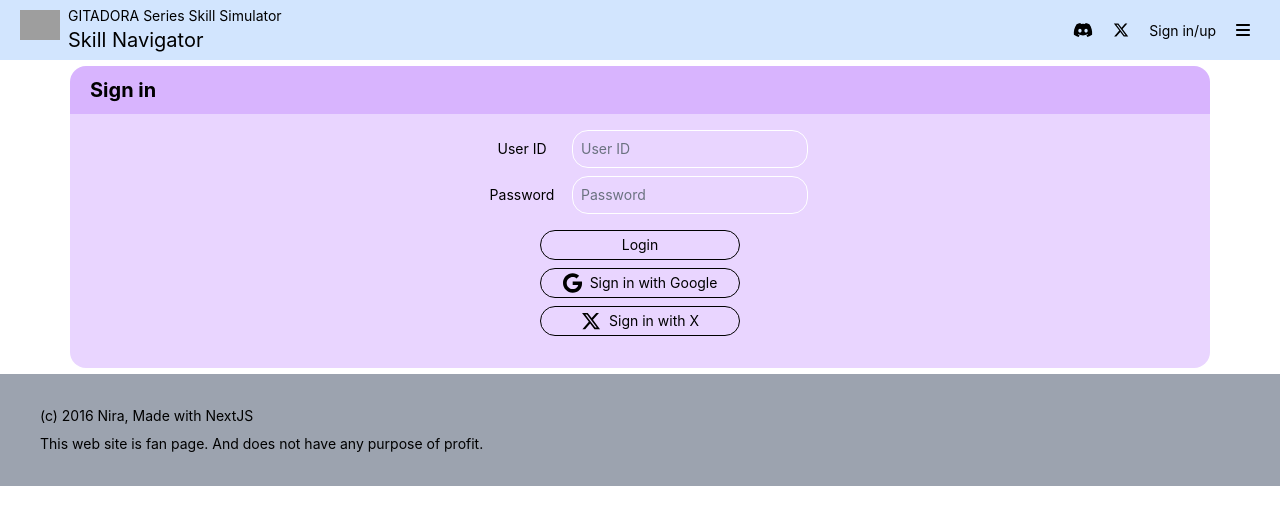
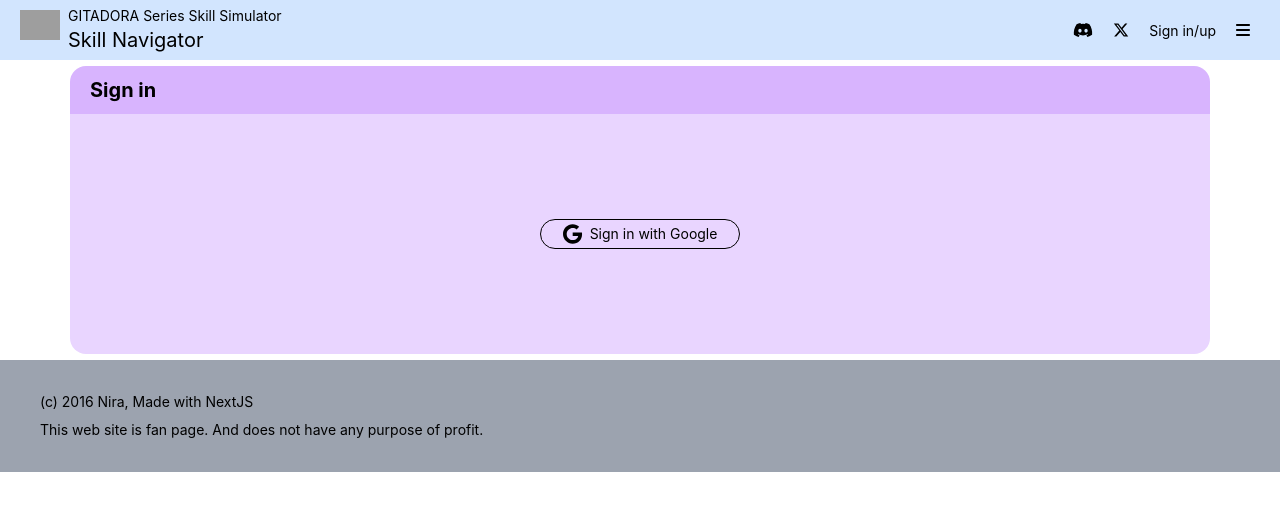
Before and after one commit to prunusnira/skillnavi, a Next.js app: page /en/auth/signin in a window 1280 px wide. Shown: the top 524 px of the page. Built offline with nearby package versions, Linux system fonts and the light colour scheme; no server answers; the database is empty; grey boxes are pictures that could not be loaded; a web font is replaced by a local one.

Commit message:
[NAVI-44] 오픈 전 수정
- URL -> 스크립트
- 로그인 가리기 처리

```diff
--- a/feature/auth/login/LoginForm.tsx
+++ b/feature/auth/login/LoginForm.tsx
@@ -1,56 +1,57 @@
 'use client';
 
 import { cn } from '@/lib/cn';
-import InputFormItem from '@/common/form/InputFormItem';
+// import InputFormItem from '@/common/form/InputFormItem';
 import ButtonRounded from '@/common/button/ButtonRounded';
 import { FontAwesomeIcon } from '@fortawesome/react-fontawesome';
-import { faGoogle, faXTwitter } from '@fortawesome/free-brands-svg-icons';
-import { useTranslations } from 'next-intl';
+import { faGoogle } from '@fortawesome/free-brands-svg-icons';
+// import { useTranslations } from 'next-intl';
 import { signIn } from 'next-auth/react';
 import { LINK_MAIN, PUBLICEP } from '@/url/url';
-import { useState } from 'react';
+// import { useState } from 'react';
 
 const LoginForm = () => {
-    const t = useTranslations('user.login');
-    const [
-        id,
-        setId,
-    ] = useState<string>('');
-    const [
-        pw,
-        setPw,
-    ] = useState<string>('');
+    // const t = useTranslations('user.login');
+    // const [
+    //     id,
+    //     setId,
+    // ] = useState<string>('');
+    // const [
+    //     pw,
+    //     setPw,
+    // ] = useState<string>('');
 
     return (
         <section className={'flex-col-center m-4'}>
             {/* 인풋 폼 영역 */}
-            <section className={cn('flex-col-center gap-2')}>
-                <InputFormItem
-                    label={t('placeholder.id')}
-                    placeholder={t('placeholder.id')}
-                    id="id"
-                    type="text"
-                    labelWidth={100}
-                    value={id}
-                    onChange={(e) => setId(e.currentTarget.value)}
-                />
-                <InputFormItem
-                    label={t('placeholder.pw')}
-                    placeholder={t('placeholder.pw')}
-                    id="pw"
-                    type="password"
-                    labelWidth={100}
-                    value={pw}
-                    onChange={(e) => setPw(e.currentTarget.value)}
-                />
-            </section>
+            {/* TODO: credentials method */}
+            {/*<section className={cn('flex-col-center gap-2')}>*/}
+            {/*    <InputFormItem*/}
+            {/*        label={t('placeholder.id')}*/}
+            {/*        placeholder={t('placeholder.id')}*/}
+            {/*        id="id"*/}
+            {/*        type="text"*/}
+            {/*        labelWidth={100}*/}
+            {/*        value={id}*/}
+            {/*        onChange={(e) => setId(e.currentTarget.value)}*/}
+            {/*    />*/}
+            {/*    <InputFormItem*/}
+            {/*        label={t('placeholder.pw')}*/}
+            {/*        placeholder={t('placeholder.pw')}*/}
+            {/*        id="pw"*/}
+            {/*        type="password"*/}
+            {/*        labelWidth={100}*/}
+            {/*        value={pw}*/}
+            {/*        onChange={(e) => setPw(e.currentTarget.value)}*/}
+            {/*    />*/}
+            {/*</section>*/}
 
             {/* 로그인 버튼 영역 */}
             <section className={cn('flex-col-center gap-2 my-4')}>
-                <ButtonRounded
-                    text="Login"
-                    fixedWidth={200}
-                />
+                {/*<ButtonRounded*/}
+                {/*    text="Login"*/}
+                {/*    fixedWidth={200}*/}
+                {/*/>*/}
                 <ButtonRounded
                     icon={
                         <FontAwesomeIcon
@@ -66,21 +67,21 @@
                         });
                     }}
                 />
-                <ButtonRounded
-                    icon={
-                        <FontAwesomeIcon
-                            className={cn('text-xl pr-2 h-5')}
-                            icon={faXTwitter}
-                        />
-                    }
-                    text="Sign in with X"
-                    fixedWidth={200}
-                    onClick={() => {
-                        signIn('twitter', {
-                            callbackUrl: LINK_MAIN,
-                        });
-                    }}
-                />
+                {/*<ButtonRounded*/}
+                {/*    icon={*/}
+                {/*        <FontAwesomeIcon*/}
+                {/*            className={cn('text-xl pr-2 h-5')}*/}
+                {/*            icon={faXTwitter}*/}
+                {/*        />*/}
+                {/*    }*/}
+                {/*    text="Sign in with X"*/}
+                {/*    fixedWidth={200}*/}
+                {/*    onClick={() => {*/}
+                {/*        signIn('twitter', {*/}
+                {/*            callbackUrl: LINK_MAIN,*/}
+                {/*        });*/}
+                {/*    }}*/}
+                {/*/>*/}
             </section>
         </section>
     );
--- a/i18n/data/en.json
+++ b/i18n/data/en.json
@@ -85,7 +85,7 @@
       "cont": "You can click/touch on script to copy",
       "scriptTitle": "Script",
       "scriptNoLogin": "Please sign in first. Script differs to account",
-      "scriptLogin": "URL written differs each user. DO NOT SHARE your URL",
+      "scriptLogin": "Script written below differ each user. DO NOT SHARE THIS",
       "alert": "All the script copied except front letter \"j\""
     },
     "howto": {
--- a/i18n/data/ja.json
+++ b/i18n/data/ja.json
@@ -85,7 +85,7 @@
             "cont": "以下のスクリプトをクリック・タッチしてコピーできます",
             "scriptTitle": "スクリプト",
             "scriptNoLogin": "スクリプトは個人別異なっておりますのでログインしてください",
-            "scriptLogin": "下記のURLは個人専用です。絶対他人と共有しないようにしてください。",
+            "scriptLogin": "下記のスクリプトは個人専用です。絶対他人と共有しないようにしてください。",
             "alert": "最初のj以外のスクリプトがコピーされました"
         },
         "howto": {
--- a/i18n/data/ko.json
+++ b/i18n/data/ko.json
@@ -85,7 +85,7 @@
             "cont": "아래의 스크립트를 클릭/터치하여 복사한 후 사용해주세요",
             "scriptTitle": "스크립트",
             "scriptNoLogin": "스크립트는 개인별로 제공됩니다. 로그인해주세요",
-            "scriptLogin": "아래 URL은 개인별로 다릅니다. 절대 타인에게 공유하지 마세요.",
+            "scriptLogin": "아래 스크립트는 개인별로 다릅니다. 절대 타인에게 공유하지 마세요.",
             "alert": "첫 문자 j를 제외한 나머지 문자열이 복사되었습니다"
         },
         "howto": {
```
